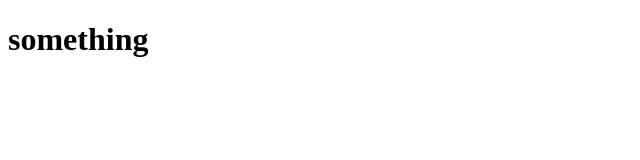
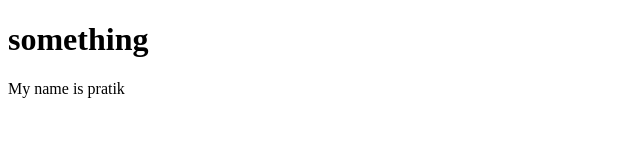
Before and after one commit to Chandu9887/myrepo, a plain HTML site: page index.html in a window 1280 px wide. Shown: the whole page, without its empty margins (0-640 px from the left). Drawn offline with Linux system fonts and the light colour scheme.

Commit message:
Update index.html

```diff
--- a/index.html
+++ b/index.html
@@ -7,5 +7,7 @@
   </head>
   <body>
     <h1>something</h1>
+    My name is pratik
+
   </body>
 </html>
```
